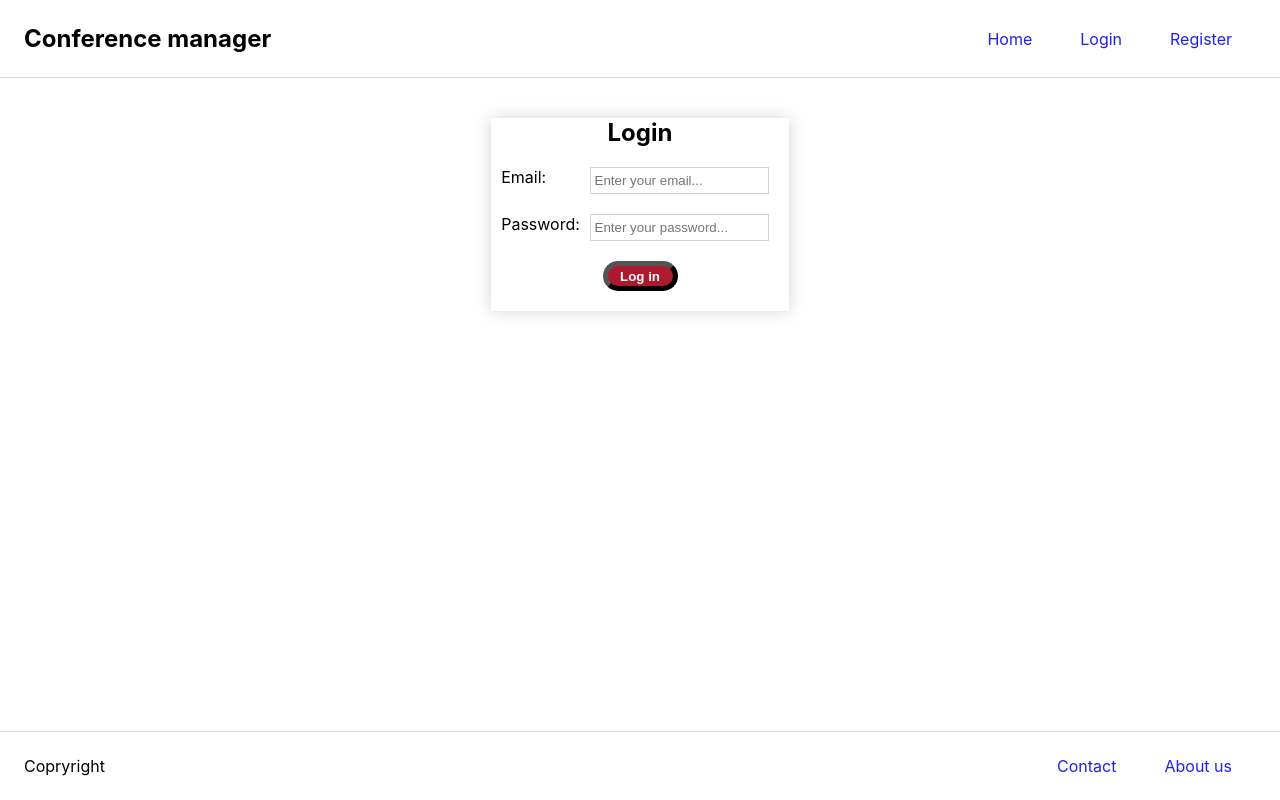
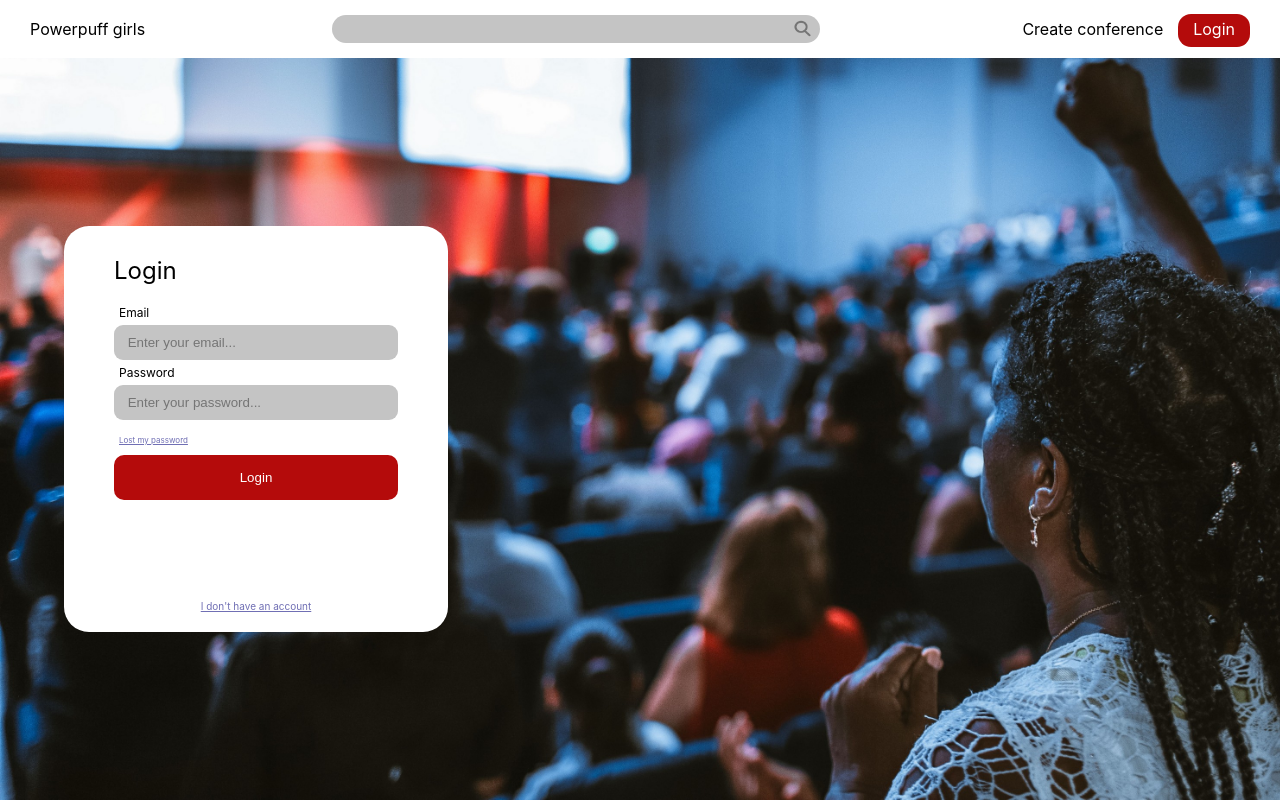
Before and after one commit to SE-Powerpuff-Girls/front-end, a React (Create React App) app: page /login in a window 1280 px wide. Built offline with nearby package versions, Linux system fonts and the light colour scheme.

Commit message:
Add login register page

```diff
--- a/src/App.js
+++ b/src/App.js
@@ -1,6 +1,4 @@
 import "./App.css";
-import Navbar from "./Navbar";
-import Footer from "./Footer";
 import { BrowserRouter as Router, Route, Routes } from "react-router-dom";
 import Login from "./Login";
 import Home from "./Home";
@@ -8,9 +6,8 @@ import Register from "./Register";
 
 function App() {
 	return (
-		<Router>
-			<div className="App">
-				<Navbar />
+		<div className="app">
+			<Router>
 				<div className="content">
 					<Routes>
 						<Route path="/" element={<Home />} />
@@ -18,9 +15,8 @@ function App() {
 						<Route path="/register" element={<Register />} />
 					</Routes>
 				</div>
-				<Footer />
-			</div>
-		</Router>
+			</Router>
+		</div>
 	);
 }
 
--- a/src/Login.js
+++ b/src/Login.js
@@ -1,19 +1,35 @@
 import { useState } from "react";
-
+import { Link } from "react-router-dom";
+import Navbar from "./Navbar";
 const Login = () => {
 	const [email, setEmail] = useState("");
 	const [password, setPassword] = useState("");
 
 	return (
-		<div className="login">
-			<h2>Login</h2>
-			<form>
-				<label>Email:</label>
-				<input onChange={(e) => setEmail(e.target.value)} type="email" value={email} required placeholder=" Enter your email..."></input>
-				<label>Password:</label>
-				<input onChange={(e) => setPassword(e.target.value)} type="password" value={password} required placeholder=" Enter your password..."></input>
-				<button>Log in</button>
-			</form>
+		<div className="login-page">
+			<Navbar />
+			<div className="login-container">
+				<h2>Login</h2>
+				<form>
+					<label>Email</label>
+					<input onChange={(e) => setEmail(e.target.value)} type="email" value={email} required placeholder=" Enter your email..."></input>
+					<label>Password</label>
+					<input
+						onChange={(e) => setPassword(e.target.value)}
+						type="password"
+						value={password}
+						required
+						placeholder=" Enter your password..."
+					></input>
+					<Link to="/" className="lost-password">
+						Lost my password
+					</Link>
+					<button>Login</button>
+				</form>
+				<Link to="/register" className="no-account">
+					I don't have an account
+				</Link>
+			</div>
 		</div>
 	);
 };
--- a/src/Navbar.js
+++ b/src/Navbar.js
@@ -1,14 +1,23 @@
 import { Link } from "react-router-dom";
 const Navbar = () => {
 	return (
-		<nav className="nav-bar">
-			<h1>Conference manager</h1>
-			<div className="links">
-				<Link to="/">Home</Link>
-				<Link to="/login">Login</Link>
-				<Link to="/register">Register</Link>
-			</div>
-		</nav>
+		<div className="navbar">
+			<h1>Powerpuff girls</h1>
+			<form className="form">
+				<input type="search" className="search-field"></input>
+				<button type="submit" className="search-button">
+					<img className="search-icon" src="/Img/searchIcon.webp" alt="search Icon"></img>
+				</button>
+			</form>
+			<nav>
+				<Link to="/" className="create-conference">
+					Create conference
+				</Link>
+				<Link to="/login" className="login-button">
+					Login
+				</Link>
+			</nav>
+		</div>
 	);
 };
 
--- a/src/Register.js
+++ b/src/Register.js
@@ -1,4 +1,6 @@
 import { useState } from "react";
+import { Link } from "react-router-dom";
+import Navbar from "./Navbar";
 
 const Register = () => {
 	const [firstName, setFirstName] = useState();
@@ -8,17 +10,20 @@ const Register = () => {
 	const [confirmPassword, setConfirmPassword] = useState();
 
 	return (
-		<div className="register">
+		<div className="register-page">
+			<Navbar />
+
+			<div className="register-container">
 				<h2>Register</h2>
 				<form>
+					<label>Email</label>
+					<input onChange={(e) => setEmail(e.target.value)} type="email" placeholder=" Email" required value={email}></input>
+
 					<label>First name</label>
 					<input onChange={(e) => setFirstName(e.target.value)} type="text" placeholder=" First name" required value={firstName}></input>
 
 					<label>Last name</label>
 					<input onChange={(e) => setLastName(e.target.value)} type="text" placeholder=" Last name" required value={lastName}></input>
-
-				<label>Email</label>
-				<input onChange={(e) => setEmail(e.target.value)} type="email" placeholder=" Email" required value={email}></input>
 
 					<label>Password</label>
 					<input onChange={(e) => setPassword(e.target.value)} type="password" placeholder=" Password" required value={password}></input>
@@ -31,11 +36,18 @@ const Register = () => {
 						required
 						value={confirmPassword}
 					></input>
-
-				<label>Agree to terms and conditions</label>
+					<div className="checkbox-terms">
 						<input type="checkbox" required></input>
-				<button>Sign up</button>
+						<span>
+							I hereby agree to <Link to="/">terms and conditions</Link>
+						</span>
+					</div>
+					<button>Register</button>
 				</form>
+				<Link to="/login" className="has-account">
+					I already have an account
+				</Link>
+			</div>
 		</div>
 	);
 };
--- a/src/index.css
+++ b/src/index.css
@@ -1,5 +1,8 @@
+.app {
+	height: 100% !important;
+}
+
 body {
-	margin: 0;
 	font-family: -apple-system, BlinkMacSystemFont, "Segoe UI", "Roboto", "Oxygen", "Ubuntu", "Cantarell", "Fira Sans", "Droid Sans", "Helvetica Neue",
 		sans-serif;
 	-webkit-font-smoothing: antialiased;
@@ -13,110 +16,198 @@ code {
 * {
 	margin: 0;
 	padding: 0;
+	box-sizing: border-box;
 	/* background-color: rgb(104, 99, 99); */
 }
 
-.nav-bar {
-	position: relative;
-	max-width: 100%;
-	padding: 24px;
-	display: flex;
-	border-bottom: 1px solid gainsboro;
-	align-items: center;
+html,
+body {
+	height: 100% !important;
 }
 
-.nav-bar .links {
-	margin-left: auto;
-}
-
-.nav-bar a {
-	padding: 30px 24px;
-	text-decoration: none;
-	color: rgb(31, 31, 244);
-}
-
-.nav-bar a:hover {
-	/* background-image: linear-gradient(red, gainsboro); */
-	box-shadow: 0px 0px 10px rgb(210, 150, 150);
-}
-
-.footer {
-	border-top: 1px solid gainsboro;
-	position: absolute;
-	display: flex;
-	flex-flow: nowrap;
-	left: 0;
-	right: 0;
-	bottom: 0;
-	max-width: 100%;
-	padding: 24px;
-}
-
-.footer p {
-	text-align: center;
-}
-
-.footer .information {
-	margin-left: auto;
-}
-
-.footer a {
-	text-decoration: none;
-	padding: 24px;
-	color: rgb(31, 31, 244);
-}
-
-.footer a:hover {
-	/* background-image: linear-gradient(red, gainsboro); */
-	box-shadow: 0px 0px 10px rgb(210, 150, 150);
+#root {
+	height: 100% !important;
 }
 
 .content {
-	display: flex;
-	justify-content: center;
-	align-items: center;
-	margin: 40px auto;
+	height: 100% !important;
 }
 
-.content .login,
-.register {
-	box-shadow: 0px 0px 15px lightgray;
+/* NAV BAR -----------------------------------------------------------------------------------------*/
+.navbar {
+	background-color: white;
+	display: flex;
+	justify-content: space-between;
+	align-items: center;
+	max-width: 100%;
+	padding: 15px 30px;
+}
+.navbar h1 {
+	font-size: 16px;
+	font-weight: normal;
 }
 
-.content .login label,
-.register label {
-	float: left;
-	padding: 0 10px;
+.navbar .form {
+	display: flex;
+	width: 40%;
 }
 
-.content .login input,
-.register input {
-	margin: 20px;
-	margin-left: auto;
-	display: flex;
-	border: 1px solid lightgray;
-	height: 25px;
+.navbar .form input {
+	min-width: 20%;
+	border: none;
+	padding-left: 10px;
+	background-color: #c4c4c4;
+	border-radius: 25px;
+	width: 100%;
 }
 
-.content .login input:focus,
-.register input:focus {
-	background-color: rgb(248, 248, 248);
+.navbar .form input:focus {
+	outline: none;
 }
 
-.content .login button,
-.register button {
-	width: 75px;
-	height: 30px;
-	border-radius: 25px;
-	font-weight: bold;
-	color: white;
-	background-color: rgb(173, 25, 47);
-	border-width: 5px;
-	margin-bottom: 20px;
+.navbar .form img {
+	padding-top: 2px;
+	height: 25px;
+	width: 25px;
 }
 
-.content .login button:hover,
-.register button:hover {
-	box-shadow: 0px 0px 10px rgb(210, 150, 150);
+.navbar .form button {
+	outline: none;
+	border: none;
+	background-color: transparent;
+	margin-left: -30px;
+}
+
+.navbar .form button:hover {
+	cursor: pointer;
+}
+
+.navbar nav a {
+	padding: 0px 15px;
+	text-decoration: none;
+}
+
+.navbar nav .create-conference {
 	color: black;
 }
+
+.navbar nav .login-button {
+	background-color: #b40b0b;
+	line-height: 1px;
+	padding: 5px 15px 8px 15px;
+	border-radius: 13px;
+	color: white;
+}
+
+/*----------------------------------------------------------------------------------------- NAV BAR */
+
+/*----------------------------------------------------------------------------------------- LOG IN, REGISTER */
+
+.login-page,
+.register-page {
+	background-image: url("../public/Img/Conferences.jpg");
+	background-size: cover;
+	height: 100% !important;
+	display: flex;
+	flex-direction: column;
+}
+
+.login-page h2 {
+	font-weight: normal;
+	padding: 10px 0 15px 0;
+}
+
+.login-container,
+.register-container {
+	min-width: 300px;
+	display: flex;
+	flex-direction: column;
+	align-self: flex-start;
+	margin: auto 5%;
+	width: 30%;
+	background-color: white;
+	border-radius: 25px;
+	padding: 20px 50px;
+}
+
+.login-container form,
+.register-container form {
+	display: flex;
+	flex-direction: column;
+	justify-items: flex-start;
+}
+
+.login-container form input,
+.register-container form input {
+	border-radius: 9px;
+	padding: 10px;
+	border: none;
+	background-color: #c4c4c4;
+}
+
+.login-container form label,
+.login-container form a,
+.register-container form label {
+	font-size: 12px;
+	padding: 5px;
+	justify-self: flex-start;
+}
+
+.login-container form button,
+.register-container form button {
+	border: none;
+	border-radius: 10px;
+	background-color: #b40b0b;
+	color: white;
+	padding: 15px;
+}
+
+.login-container form .lost-password {
+	padding-top: 15px;
+	padding-bottom: 10px;
+	font-size: 8px;
+	color: #706fb4;
+}
+
+.login-container .no-account {
+	align-self: center;
+	padding-top: 100px;
+	font-size: 10px;
+	color: #706fb4;
+}
+
+/*----------------------------------------------------------------------------------------- LOG IN, REGISTER */
+
+/*-----------------------------------------------------------------------------------------  REGISTER */
+
+.register-container h2 {
+	padding-bottom: 15px;
+	font-weight: normal;
+}
+
+.register-container .checkbox-terms {
+	display: flex;
+	padding: 10px 0 15px 5px;
+	font-size: 10px;
+}
+
+.register-container .checkbox-terms input {
+	align-self: center;
+}
+
+.register-container .checkbox-terms span {
+	padding-left: 5px;
+}
+
+.register-container .checkbox-terms a {
+	color: #4d4c83;
+}
+
+.register-container .has-account {
+	text-align: center;
+	font-size: 10px;
+	padding-top: 10px;
+	color: #7472ce;
+}
+
+/*----------------------------------------------------------------------------------------- LOG IN, REGISTER */
```
Also changed, not shown: public/Img/Conferences.jpg (added), public/Img/searchIcon.webp (added), src/App.css (indentation only). Lines whose indentation alone changed are shown as unchanged.
